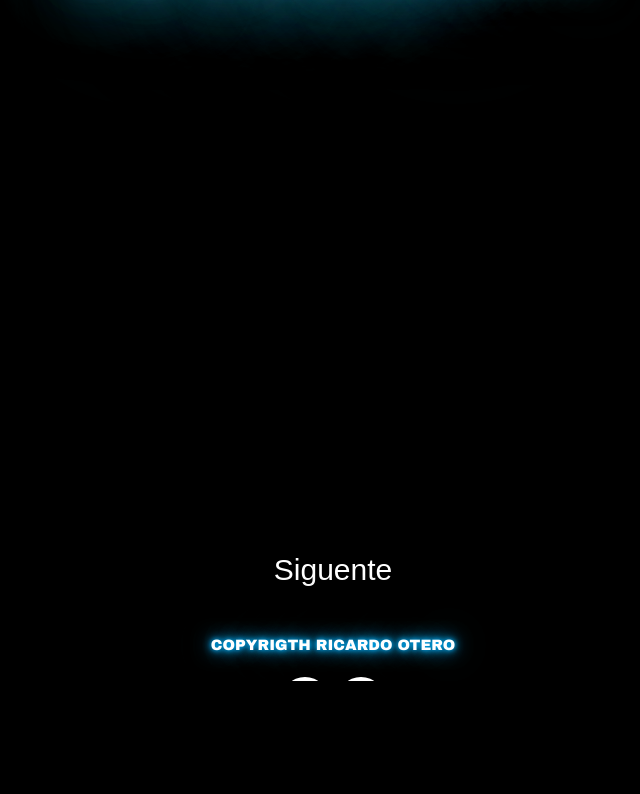
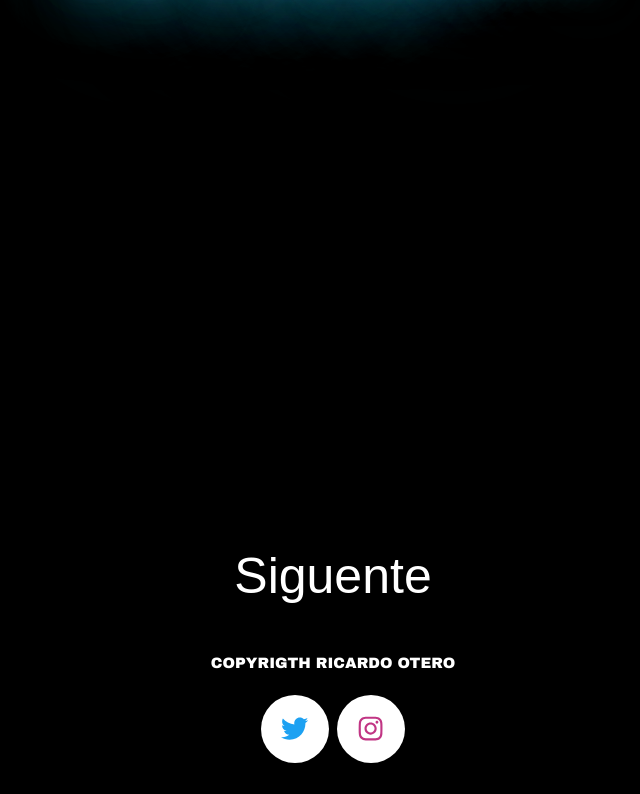
Before and after one commit to otero111/yonunca, a plain HTML site: page index.html in a window 1280 px wide. Shown: the part 336-1130 px from the top of the page, without its empty margins (307-947 px from the left). Before the commit the page ends 1092 px from the top, so only its background shows below. Drawn offline with Linux system fonts and the light colour scheme.

Commit message:
Update style.css

```diff
--- a/style.css
+++ b/style.css
@@ -8,9 +8,9 @@
 		text-transform: uppercase;
 
 		color: #fff;
-  	margin-top: 20%;
+  	margin-top: 20%;}
 
-
+	h3{
 
 	  text-shadow:
 		0 0 5px rgba(0,178,255,1),
@@ -38,7 +38,7 @@
 
 	button{
 		background:#000000DB;
-		font-size:30px;
+		font-size:50px;
 		color: white;
 		padding:10px;
 		margin: 10px;
@@ -64,8 +64,8 @@
   justify-content: center;
   align-items: center;
   outline: none;
-  width: 50px;
-  height: 50px;
+  width: 70px;
+  height: 70px;
   text-decoration: none;
 }
 .social-button__inner {
```
